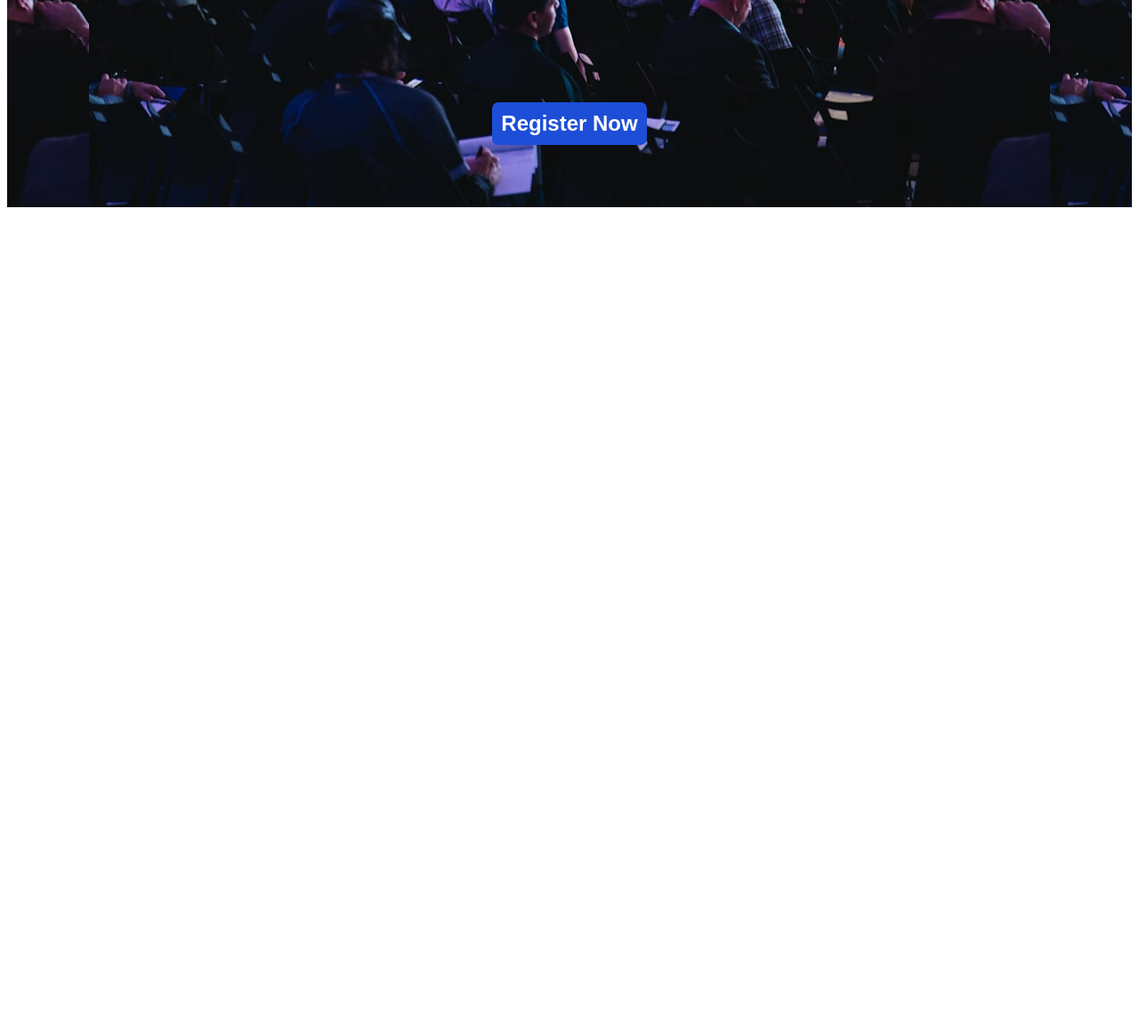
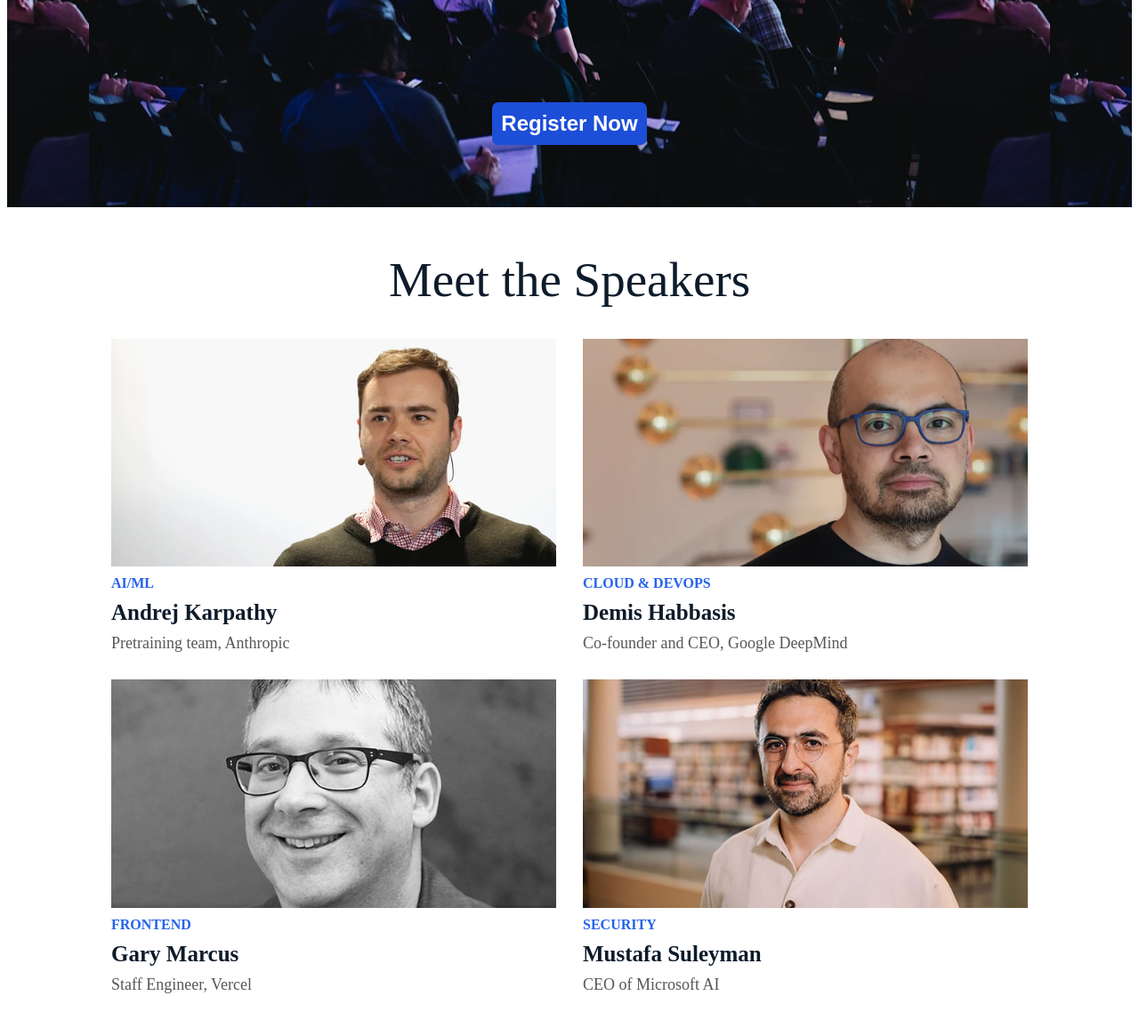
Before and after one commit to saudanoor/Development-Conference, a plain HTML site: page index.html in a window 1280 px wide. Shown: the part 500-1656 px from the top of the page at 89% size. Before the commit the page ends 800 px from the top, so only its background shows below. Drawn offline with Linux system fonts and the light colour scheme.

Commit message:
meet the speakers section done

```diff
--- a/index.html
+++ b/index.html
@@ -55,6 +55,62 @@
         </div>
 
       </section>
+      <!-- banner ends here -->
+
+      <!-- meet section starts here -->
+       <section class="pad meet-section ">
+        <div class="meet black-medium">
+          Meet the Speakers
+        </div>
+
+        <div class="speakers flex">
+
+          <div class="speakers-1 flex">
+
+            <div class="card-size">
+              <div class="speaker-img"><img src="./assets/andrej.png" alt=""></div>
+              <div class="blue-small"> AI/ML </div>
+              <div class="black-medium2">Andrej Karpathy</div>
+              <div class="grey-normal">Pretraining team, Anthropic</div>
+            </div>
+
+            <div class="card-size">
+              <div class="speaker-img"><img src="./assets/demis.png" alt=""></div>
+              <div class="blue-small">CLOUD & DEVOPS</div>
+              <div class="black-medium2">Demis Habbasis</div>
+              <div class="grey-normal">Co-founder and CEO, Google DeepMind</div>
+            </div>
+
+          </div>
+
+          <div class="speakers-1 flex">
+
+            <div class="card-size">
+              <div class="speaker-img"><img src="./assets/gary.png" alt=""></div>
+              <div class="blue-small"> FRONTEND </div>
+              <div class="black-medium2">Gary Marcus</div>
+              <div class="grey-normal">Staff Engineer, Vercel</div>
+            </div>
+
+            <div class="card-size">
+              <div class="speaker-img"><img src="./assets/mustafa.png" alt=""></div>
+              <div class="blue-small"> SECURITY </div>
+              <div class="black-medium2">Mustafa Suleyman</div>
+              <div class="grey-normal">CEO of Microsoft AI</div>
+            </div>
+
+
+
+          </div>
+
+
+        </div>
+
+
+
+
+
+       </section>
 
 
     </main>
--- a/styles/styles.css
+++ b/styles/styles.css
@@ -24,6 +24,14 @@ a{
 
 .black-medium{
     color: #0D1B2A;
+    font-size: 55px;
+
+}
+
+.black-medium2{
+    color: #0D1B2A;
+    font-size: 25px;
+    font-weight: 600;
 
 }
 
@@ -46,6 +54,7 @@ a{
 
 .blue-small{
   color: #2563EB;
+  font-weight:800;
 }
 
 
@@ -111,3 +120,42 @@ nav a{
     flex-direction: column;
     gap: 20px;
 }
+
+.card-size{
+   width: 500px;
+
+   gap: 10px;
+   display: flex;
+   flex-direction: column;
+
+
+
+}
+
+.speaker-img img {
+  height: 100%;
+  width: 100%;
+  object-fit: cover;
+}
+
+.speakers{
+    display: flex;
+    flex-direction: column;
+    align-items: center;
+    justify-content: center;
+    gap: 30px;
+
+}
+
+.meet-section{
+    display: flex;
+    flex-direction: column;
+    align-items: center;
+    padding: 50px 0px ;
+    gap: 35px;
+}
+
+.speakers-1{
+    display: flex;
+    gap: 30px;
+}
```
